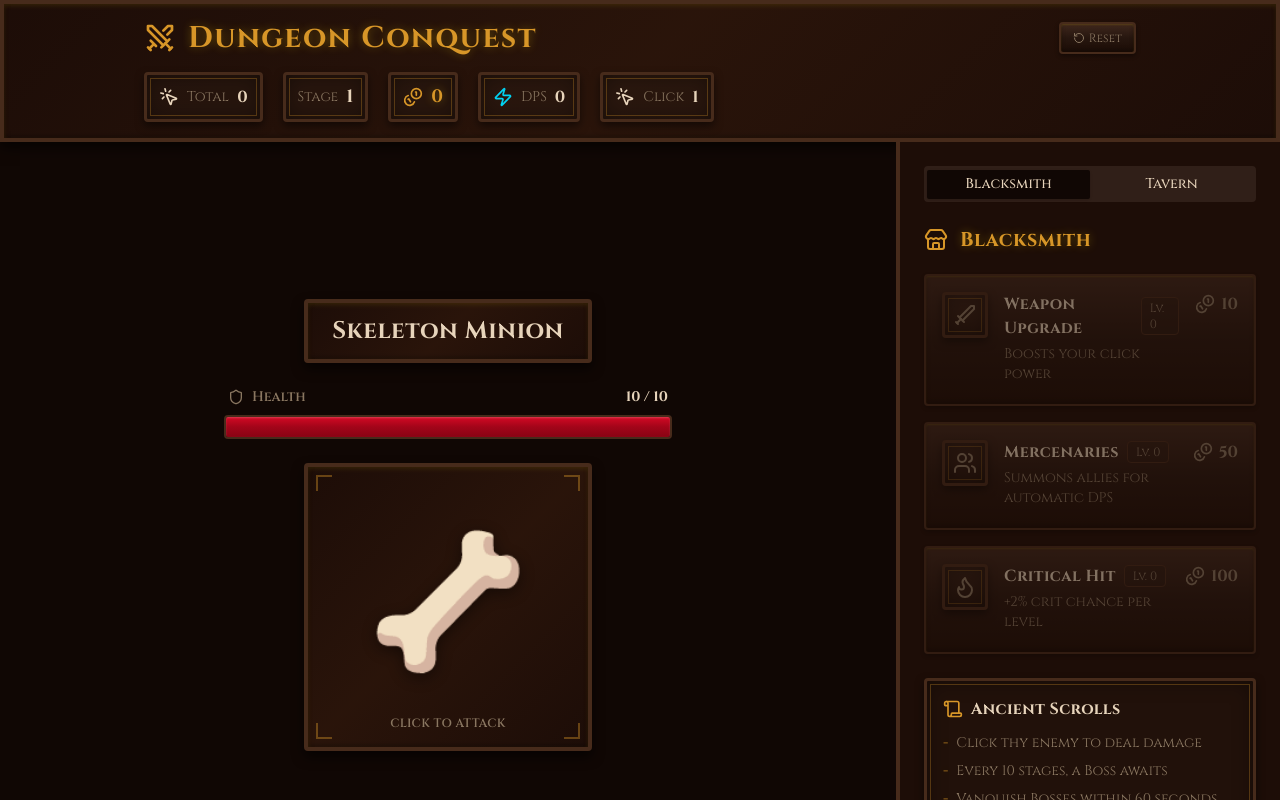
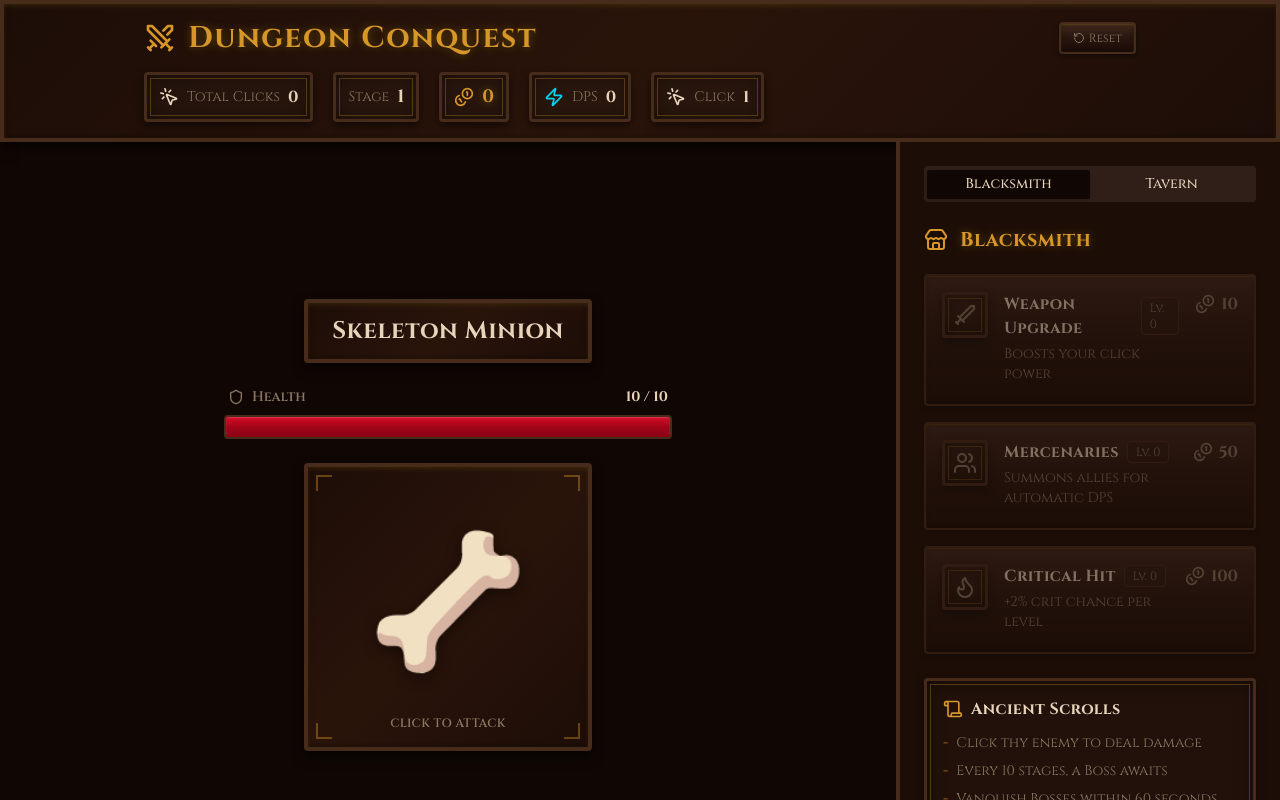
Before and after one commit to hectorl-m/Dugeon-Contest, a Next.js app: page / in a window 1280 px wide. Shown: the top 800 px of the page. Built offline with nearby package versions, Linux system fonts and the light colour scheme.

Commit message:
Update total clicks label for clarity in stats header

```diff
--- a/components/game/stats-header.tsx
+++ b/components/game/stats-header.tsx
@@ -47,7 +47,7 @@
           {/* Total Clicks */}
           <div className="flex items-center gap-2 px-3 py-2 rounded medieval-border bg-secondary/50">
             <MousePointerClick className="w-5 h-5 text-foreground" />
-            <span className="text-muted-foreground text-sm">Total</span>
+            <span className="text-muted-foreground text-sm">Total Clicks</span>
             <span className="font-bold text-foreground">{formatNumber(totalClicks)}</span>
           </div>
 
```
